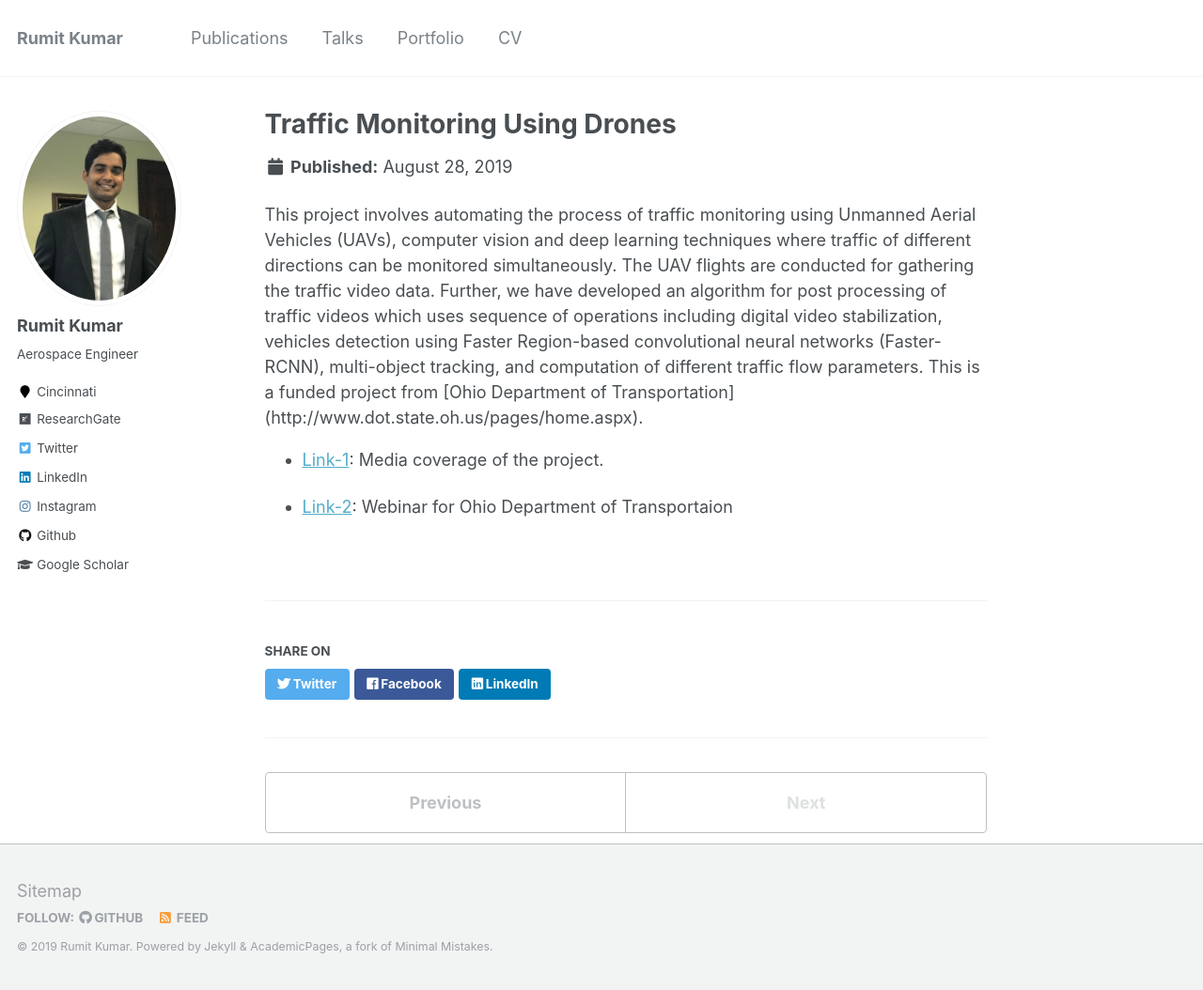
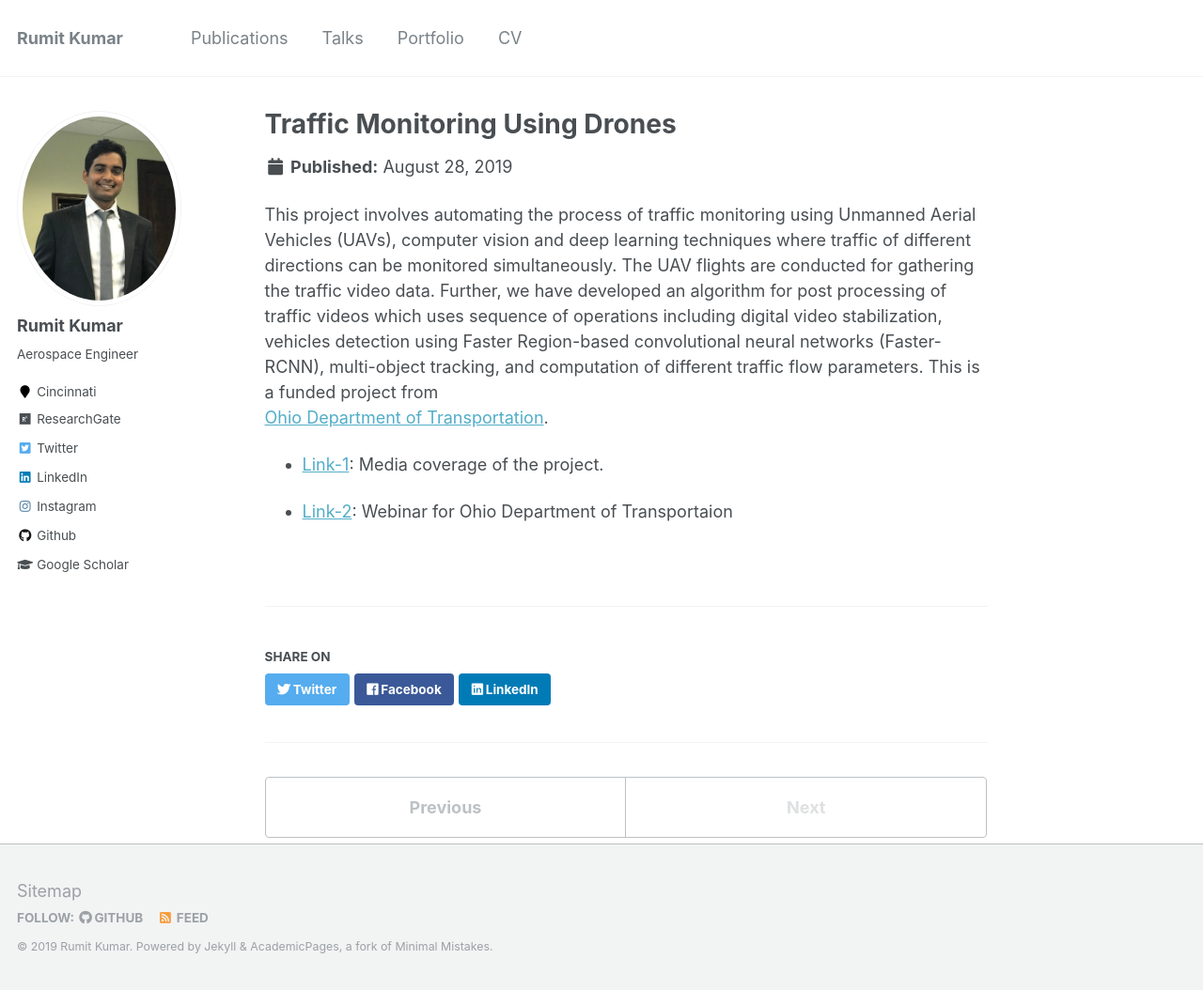
Before and after one commit to kumarrt/kumarrt.github.io, a Jekyll site: the page built from _portfolio/traffic monitoring.md, in a window 1280 px wide and 1054 px high. Shown: the whole window at 94% size. Built offline with Jekyll 4.4.1, drawn with Linux system fonts in a browser that asks for light colours.

Commit message:
Update traffic monitoring.md

```diff
--- a/_portfolio/traffic monitoring.md
+++ b/_portfolio/traffic monitoring.md
@@ -6,7 +6,7 @@ excerpt: "Media coverage for the departmentent of transportation project, please
 collection: portfolio
 ---
 
-<div style="text-align: juatify"> This project involves automating the process of traffic monitoring using Unmanned Aerial Vehicles (UAVs), computer vision and deep learning techniques where traffic of different directions can be monitored simultaneously. The UAV flights are conducted for gathering the traffic video data. Further, we have developed an algorithm for post processing of traffic videos which uses sequence of operations including digital video stabilization, vehicles detection using Faster Region-based convolutional neural networks (Faster-RCNN), multi-object tracking, and computation of different traffic flow parameters. This is a funded project from [Ohio Department of Transportation](http://www.dot.state.oh.us/pages/home.aspx).  </div>
+<div style="text-align: juatify"> This project involves automating the process of traffic monitoring using Unmanned Aerial Vehicles (UAVs), computer vision and deep learning techniques where traffic of different directions can be monitored simultaneously. The UAV flights are conducted for gathering the traffic video data. Further, we have developed an algorithm for post processing of traffic videos which uses sequence of operations including digital video stabilization, vehicles detection using Faster Region-based convolutional neural networks (Faster-RCNN), multi-object tracking, and computation of different traffic flow parameters. This is a funded project from </div> [Ohio Department of Transportation](http://www.dot.state.oh.us/pages/home.aspx).
 
 * [Link-1](https://www.youtube.com/watch?v=40ETHT2a8SQ): Media coverage of the project.
 
```
